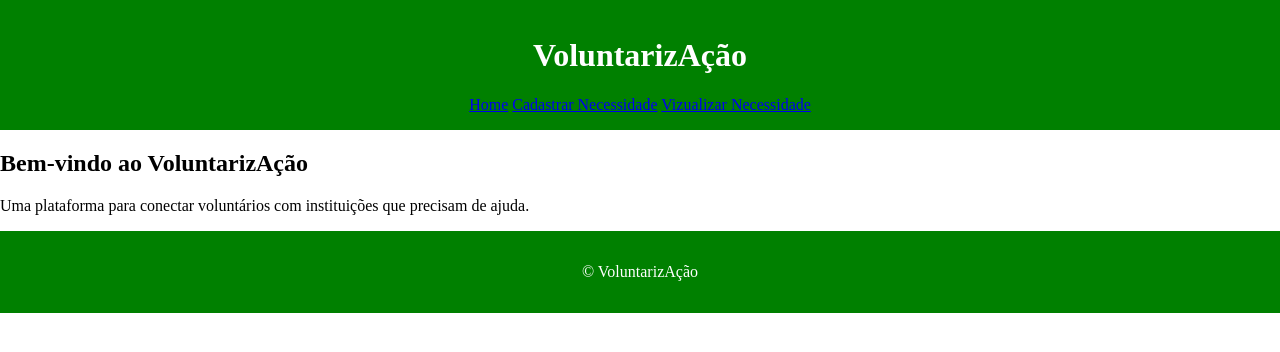
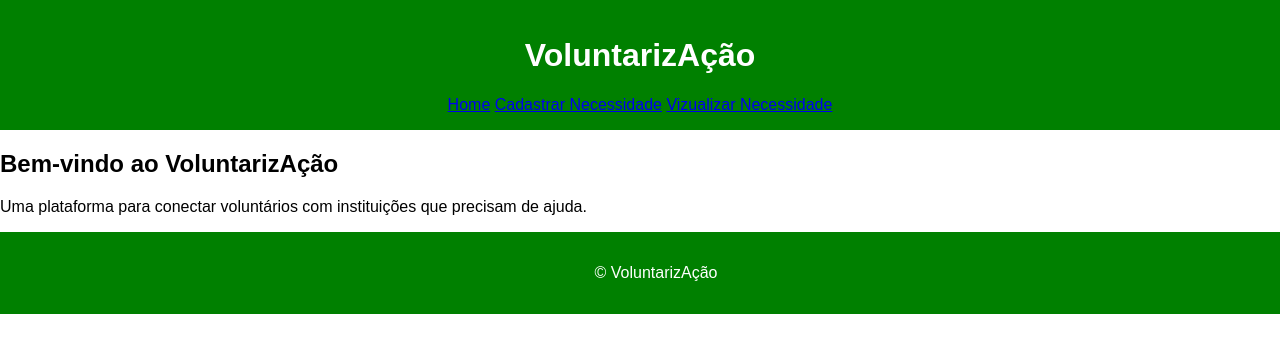
Before and after one commit to vinvinum/projeto-voluntariado, a plain HTML site: page index.html in a window 1280 px wide. Drawn offline with Linux system fonts and the light colour scheme.

Commit message:
sincronizando o git no vscode

```diff
--- a/main.css
+++ b/main.css
@@ -1,7 +1,10 @@
 body {
-    margin: 0;
-    padding: 0;
-  }
+  font-family: Arial, sans-serif;
+  height: 100%;
+  margin: 0;
+  padding: 0;
+}
+
 
   header {
     background-color: green;
@@ -15,4 +18,6 @@ body {
     color: white;
     padding: 1rem;
     text-align: center;
+    position: fixed;
+    width: 100%;
   }
```
Also changed, not shown: cadastro.html (+2 -2 lines).
